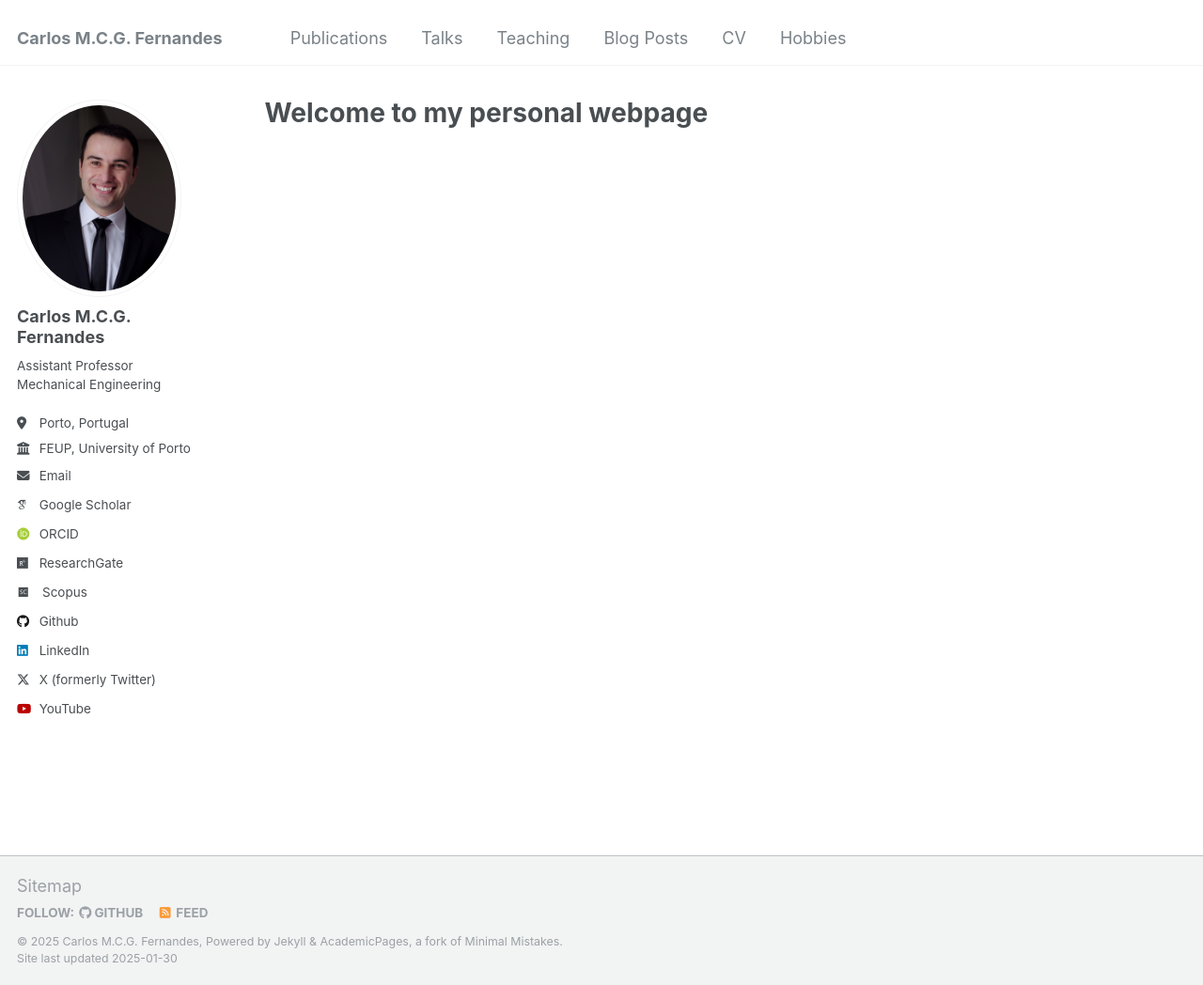
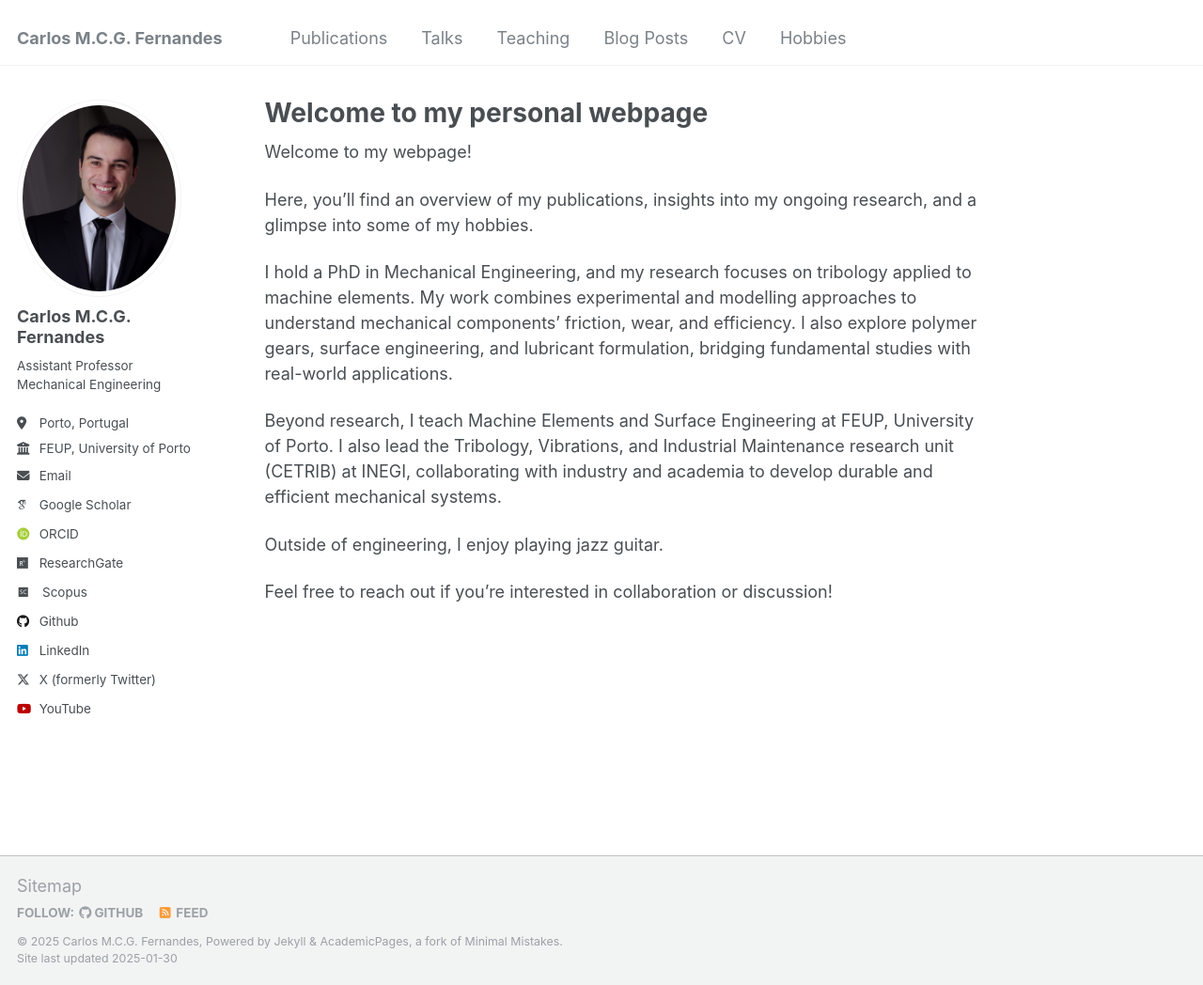
Before and after one commit to cfernandesFEUP/cfernandesFEUP.github.io, a Jekyll site: the page built from _pages/about.md, in a window 1280 px wide and 1048 px high. Shown: the whole window at 94% size. Built offline with Jekyll 4.4.1, drawn with Linux system fonts in a browser that asks for light colours; some web fonts are replaced.

Commit message:
Update about.md

```diff
--- a/_pages/about.md
+++ b/_pages/about.md
@@ -6,3 +6,15 @@ redirect_from:
   - /about/
   - /about.html
 ---
+
+Welcome to my webpage!
+
+Here, you’ll find an overview of my publications, insights into my ongoing research, and a glimpse into some of my hobbies.
+
+I hold a PhD in Mechanical Engineering, and my research focuses on tribology applied to machine elements. My work combines experimental and modelling approaches to understand mechanical components' friction, wear, and efficiency. I also explore polymer gears, surface engineering, and lubricant formulation, bridging fundamental studies with real-world applications.
+
+Beyond research, I teach Machine Elements and Surface Engineering at FEUP, University of Porto. I also lead the Tribology, Vibrations, and Industrial Maintenance research unit (CETRIB) at INEGI, collaborating with industry and academia to develop durable and efficient mechanical systems.
+
+Outside of engineering, I enjoy playing jazz guitar.
+
+Feel free to reach out if you're interested in collaboration or discussion!
```
